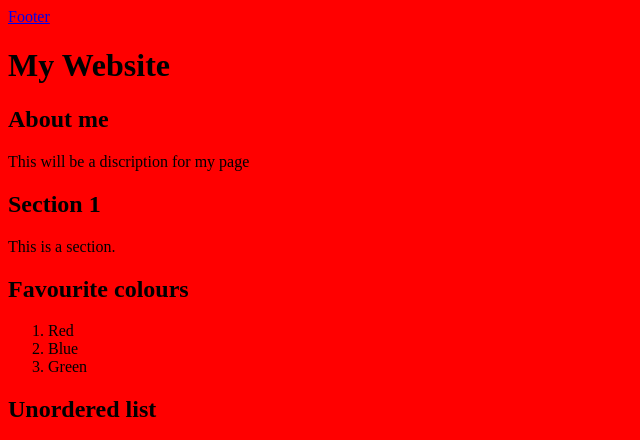
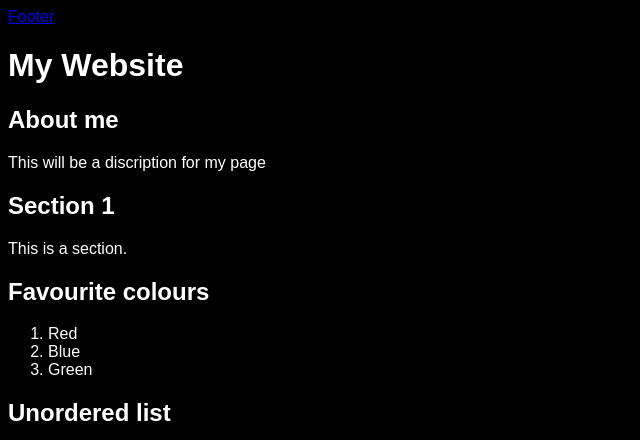
Before and after one commit to natehorvath/Website, a plain HTML site: page index.html in a window 1280 px wide. Shown: the top 440 px of the page, without its empty margins (0-640 px from the left). Drawn offline with Linux system fonts and the light colour scheme.

Commit message:
background font colour change

```diff
--- a/index.html
+++ b/index.html
@@ -5,7 +5,7 @@
     <title>My website</title>
     <meta charset="utf-8">
     <link rel="stylesheet"
-    href="style.css"
+     href="style.css">
 <link href="https://fonts.googleapis.com/css2?family=Arimo&display=swap" rel="stylesheet">
 </head>
 <body>
--- a/style.css
+++ b/style.css
@@ -1,3 +1,9 @@
 body {
-  background-color: red;
+  background-color: Black;
+  color: White;
+  font-family: Arial;
 }
+
+h1 {
+  color: white;
+}
```
